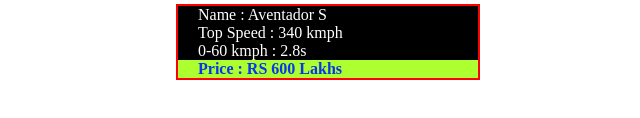
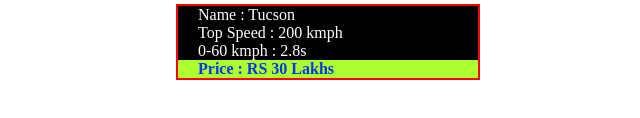
Before and after one commit to jashanstudy/Car_showroom, a plain HTML site: page carss/hundai/tucson.html in a window 1280 px wide. Shown: the part 308-426 px from the top of the page, 52-692 px from the left. Drawn offline with Linux system fonts and the light colour scheme.

Commit message:
Update tucson.html

```diff
--- a/carss/hundai/tucson.html
+++ b/carss/hundai/tucson.html
@@ -33,13 +33,13 @@
     <img src="tucson.jpg" width="450" id="car">
     <div id="car_detail">
 
-        <span class="item">Name : Aventador S</span><br>
+        <span class="item">Name : Tucson</span><br>
         <span class="item">Top Speed :</span>
-        <span>340 kmph</span><br>
+        <span>200 kmph</span><br>
         <span class="item">0-60 kmph : 2.8s</span><br>
         <div class="price item">
             <span>Price</span>
-        <span> : RS 600 Lakhs</span>
+        <span> : RS 30 Lakhs</span>
 
         </div>
    </div>
```
